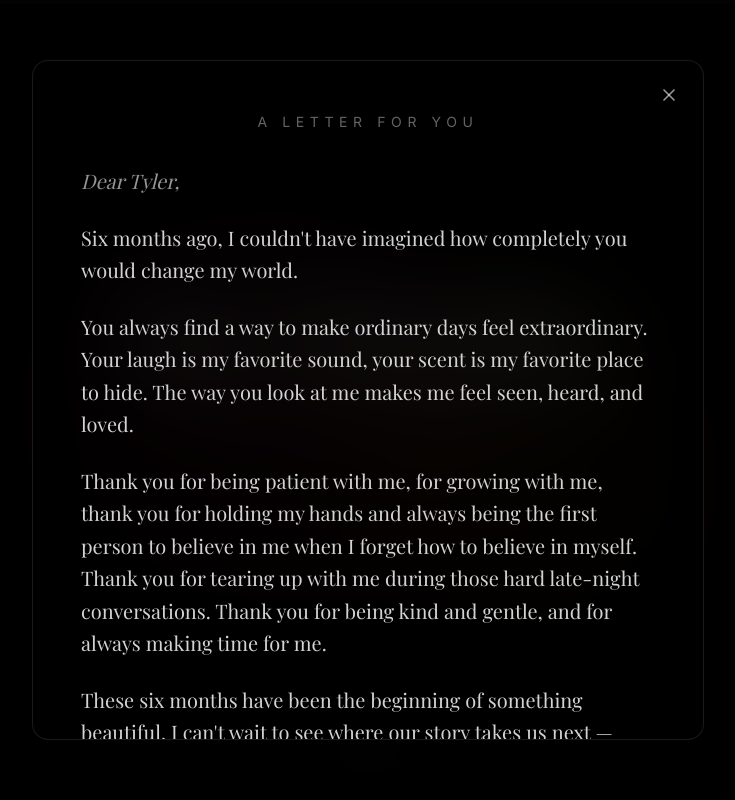
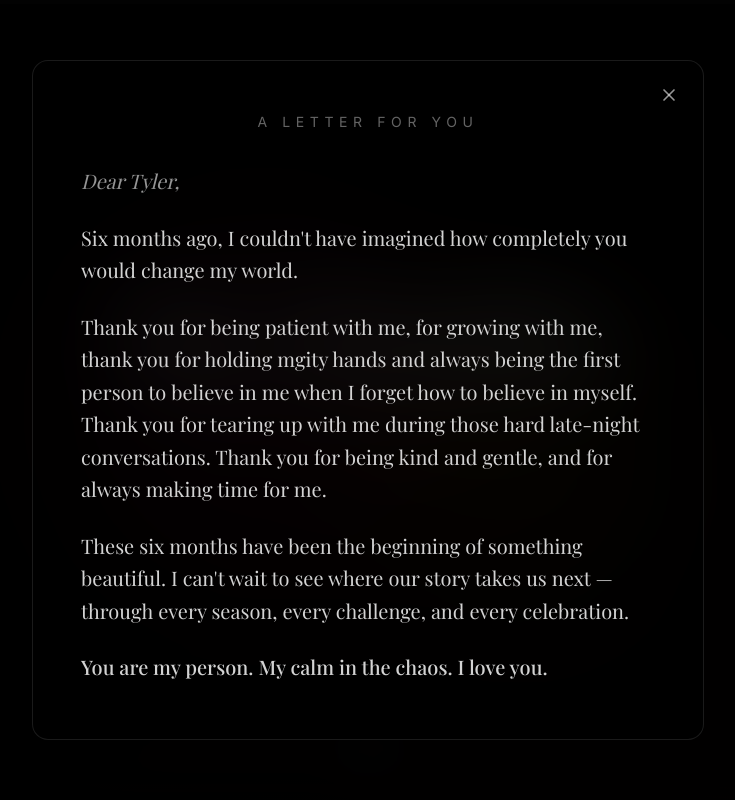
Before and after one commit to denizercana/sixmonthsold, a Next.js app: page / in a window 1280 px wide. Both pictures are taken after a click on the button "Read my letter to you". Shown: the top 800 px of the page, without its empty margins (272-1007 px from the left). Built offline with nearby package versions, Linux system fonts and the light colour scheme.

Commit message:
love letter edit

```diff
--- a/components/love-letter-modal.tsx
+++ b/components/love-letter-modal.tsx
@@ -72,13 +72,7 @@ export function LoveLetterModal({ isOpen, onClose }: LoveLetterModalProps) {
           </p>
 
           <p>
-            You always find a way to make ordinary days feel extraordinary.
-            Your laugh is my favorite sound, your scent is my favorite place to hide.
-            The way you look at me makes me feel seen, heard, and loved.
-          </p>
-
-          <p>
-            Thank you for being patient with me, for growing with me, thank you for holding my hands and always being the first person to believe in me when I forget how to believe in myself.
+            Thank you for being patient with me, for growing with me, thank you for holding mgity hands and always being the first person to believe in me when I forget how to believe in myself.
             Thank you for tearing up with me during those hard late-night conversations.
             Thank you for being kind and gentle, and for always making time for me.
           </p>
@@ -90,8 +84,9 @@ export function LoveLetterModal({ isOpen, onClose }: LoveLetterModalProps) {
           </p>
 
           <p className="font-medium">
-            You are my person. My favorite hello and my hardest goodbye.
-            My calm in the chaos. I love you.
+            You are my person.
+            My calm in the chaos.
+            I love you.
           </p>
 
           <div className="text-right pt-8">
```
